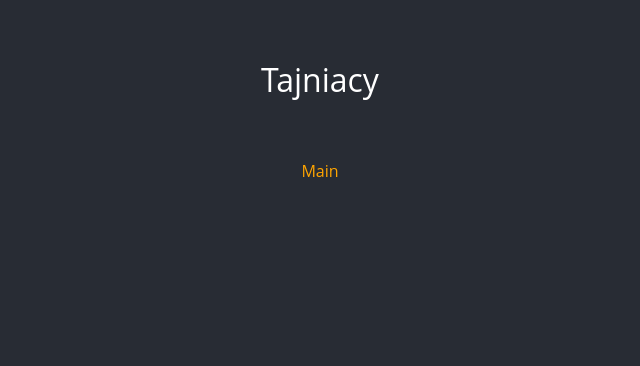
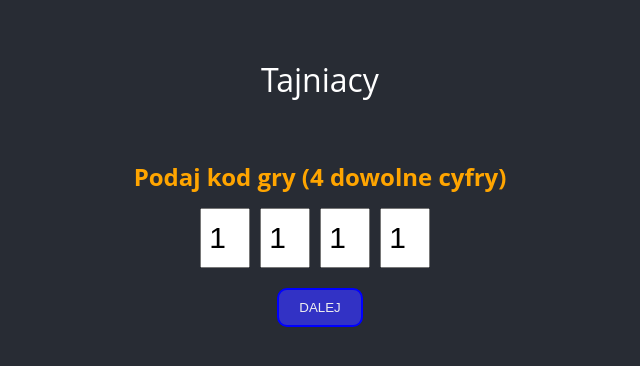
Before and after one commit to GrzegorzPaprzycki/Tajniacy-Gra, a React (Create React App) app: page / in a window 1280 px wide. Shown: the top 366 px of the page, without its empty margins (320-960 px from the left). Built offline with nearby package versions, Linux system fonts and the light colour scheme.

Commit message:
HomePage: numbers input ready

```diff
--- /dev/null
+++ b/src/components/Input.js
@@ -0,0 +1,9 @@
+import React from 'react';
+
+const Input = (props) => {
+    return (
+        <input type="number" min="1" max="9" id={props.id} value={props.numbers[props.id]} onChange={props.changeNumber}  ></input>
+    );
+}
+
+export default Input;
--- a/src/layouts/App.js
+++ b/src/layouts/App.js
@@ -4,6 +4,17 @@ import { BrowserRouter as Router } from 'react-router-dom';
 import Page from './Page';
 
 class App extends Component {
+  state = {
+    numbers: [1, 1, 1, 1]
+  }
+
+  handleChangeNumber = e => {
+    const numbers = this.state.numbers;
+    numbers[e.target.id] = e.target.value;
+    this.setState({
+      numbers
+    })
+  }
   render() {
     return (
       <Router>
@@ -13,7 +24,10 @@ class App extends Component {
       </header>
           <main>
             <section className="page">
-              {<Page />}
+              {<Page
+                numbers={this.state.numbers}
+                changeNumber={this.handleChangeNumber}
+              />}
             </section>
           </main>
         </div>
--- a/src/layouts/Page.js
+++ b/src/layouts/Page.js
@@ -5,11 +5,11 @@ import HomePage from '../pages/HomePage';
 import Page02 from '../pages/Page02';
 import ErrorPage from '../pages/ErrorPage';
 
-const Page = () => {
+const Page = (props) => {
     return (
         <>
             <Switch>
-                <Route path="/" exact component={HomePage} />
+                <Route path="/" exact render={() => <HomePage numbers={props.numbers} changeNumber={props.changeNumber} />} />
                 <Route path="/page02" component={Page02} />
                 <Route component={ErrorPage} />
             </Switch>
--- a/src/pages/HomePage.js
+++ b/src/pages/HomePage.js
@@ -1,10 +1,19 @@
 import React from 'react';
 import '../styles/HomePage.css';
+import Input from '../components/Input';
 
-const HomePage = () => {
+const HomePage = (props) => {
+
+    const inputs = [0, 1, 2, 3];
+    const numberHolders = inputs.map(input => <Input key={input} id={input} numbers={props.numbers} changeNumber={props.changeNumber} />)
+
     return (
         <div className="home" >
-            Main
+            <h2>Podaj kod gry (4 dowolne cyfry)</h2>
+            <form className="codeForm">
+                {numberHolders}
+                <button>DALEJ</button>
+            </form>
         </div>
     );
 }
--- a/src/styles/HomePage.css
+++ b/src/styles/HomePage.css
@@ -2,3 +2,32 @@ div.home {
     text-align: center;
     color: orange;
 }
+
+form.codeForm {
+    margin: 15px;
+}
+
+form.codeForm input {
+    margin-right: 10px;
+    height: 60px;
+    width: 50px;
+    font-size: 30px;
+    text-align: center;
+}
+
+form.codeForm button {
+    display: block;
+    margin: 20px auto;
+    padding: 10px 20px;
+    border: 2px solid blue;
+    border-radius: 10px;
+    color: #eee;
+    background-color: rgb(50, 50, 197);
+    cursor: pointer;
+    transition: .2s;
+}
+
+form.codeForm button:hover {
+    letter-spacing: 2px;
+    color: orange;
+}
```
